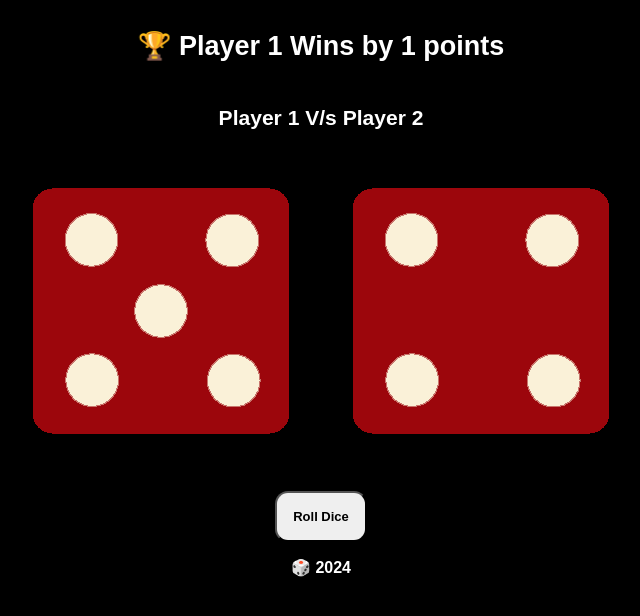
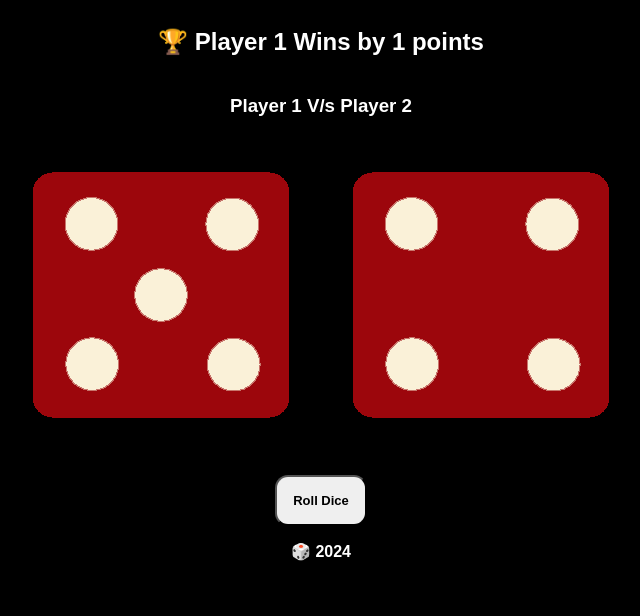
Before and after one commit to Rs07-404/Roll-Dice, a plain HTML site: page index.html in a window 1280 px wide. Shown: the whole page, without its empty margins (319-959 px from the left). Drawn offline with Linux system fonts and the light colour scheme.

Commit message:
Update style.css

```diff
--- a/style.css
+++ b/style.css
@@ -7,7 +7,6 @@ body{
 
 .title{
     display: flex;
-    font-size: large;
     flex-direction: column;
     align-items: center;
 
```
